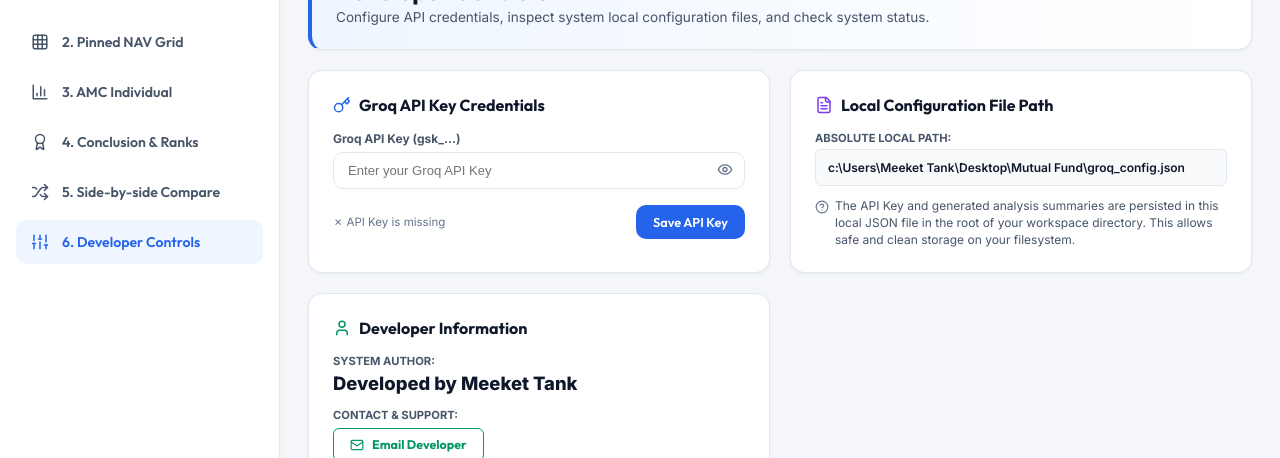
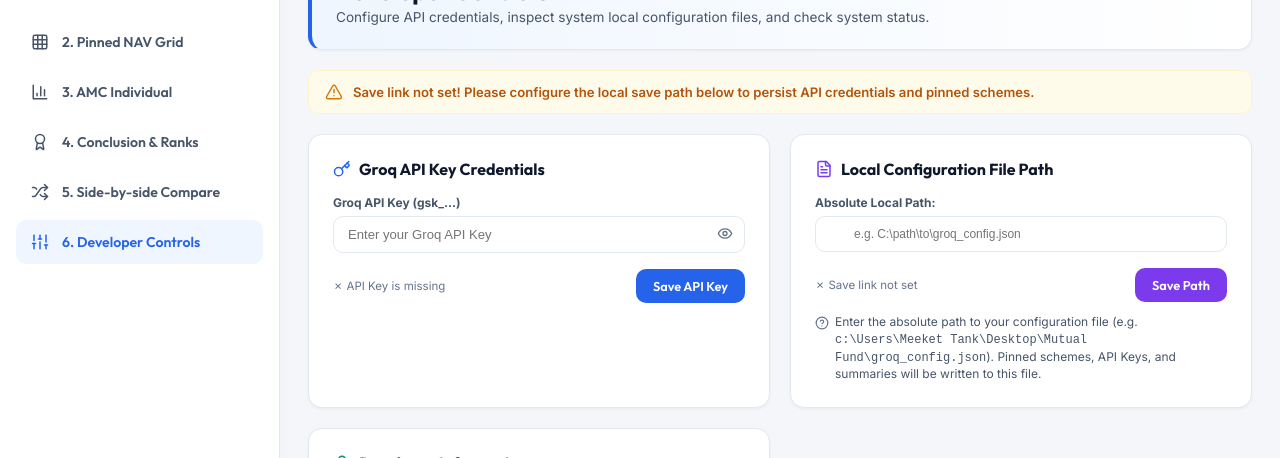
Before and after one commit to Meeketank/Mutual-Fund, a React (Vite) app: page / in a window 1280 px wide. Both pictures are taken after a click on the button "6. Developer Controls". Shown: the part 165-623 px from the top of the page. Built offline with nearby package versions, Linux system fonts and the light colour scheme; no server answers.

Commit message:
Configure local save path, implement chart interpolation, and clean up default schemes

```diff
--- a/src/App.tsx
+++ b/src/App.tsx
@@ -59,6 +59,9 @@
 
   const [apiKey, setApiKey] = useState<string>('');
   const [summary, setSummary] = useState<string>('');
+  const [savePath, setSavePath] = useState<string>(() => {
+    return localStorage.getItem('save_data_path') || '';
+  });
 
   // Comparison Page State elevated to survive tab switches but cleared on refresh
   const [compSelectedFunds, setCompSelectedFunds] = useState<PinnedFund[]>([]);
@@ -75,20 +78,52 @@
   });
 
   useEffect(() => {
-    fetchLocalConfig().then(cfg => {
+    fetchLocalConfig(savePath).then(cfg => {
       setApiKey(cfg.apiKey || '');
       setSummary(cfg.summary || '');
+      if (cfg.pinnedSchemes && cfg.pinnedSchemes.length > 0) {
+        setPinnedSchemeCodes(cfg.pinnedSchemes);
+      }
+      if (!savePath) {
+        setTimeout(() => {
+          showToast('Save link not set, set from developer controls.');
+        }, 1500);
+      }
     });
-  }, []);
+  }, [savePath]);
 
   const handleSaveApiKey = async (newKey: string) => {
     setApiKey(newKey);
-    await saveLocalConfig(newKey, summary);
+    const success = await saveLocalConfig(newKey, summary, pinnedSchemeCodes, savePath);
+    if (!success && !savePath) {
+      showToast('Save link not set, set from developer controls.');
+    }
   };
 
   const handleUpdateSummary = async (newSummary: string) => {
     setSummary(newSummary);
-    await saveLocalConfig(apiKey, newSummary);
+    const success = await saveLocalConfig(apiKey, newSummary, pinnedSchemeCodes, savePath);
+    if (!success && !savePath) {
+      showToast('Save link not set, set from developer controls.');
+    }
+  };
+
+  const handleSavePath = async (newPath: string) => {
+    localStorage.setItem('save_data_path', newPath);
+    setSavePath(newPath);
+    try {
+      const cfg = await fetchLocalConfig(newPath);
+      setApiKey(cfg.apiKey || '');
+      setSummary(cfg.summary || '');
+      if (cfg.pinnedSchemes && cfg.pinnedSchemes.length > 0) {
+        setPinnedSchemeCodes(cfg.pinnedSchemes);
+      } else {
+        await saveLocalConfig(apiKey, summary, pinnedSchemeCodes, newPath);
+      }
+      showToast('Save path updated and configuration synchronized.');
+    } catch (err) {
+      showToast('Save path updated. Error syncing configuration.');
+    }
   };
 
   // Search autocomplete in top bar
@@ -97,14 +132,18 @@
   const [isSearching, setIsSearching] = useState(false);
   const [showSearchModal, setShowSearchModal] = useState(false);
 
-  // Sync to localStorage
+  // Sync pinned schemes to storage
   useEffect(() => {
     try {
       localStorage.setItem(LOCAL_STORAGE_KEY, JSON.stringify(pinnedSchemeCodes));
     } catch (e) {
       console.error('Failed to write pinned codes to localStorage', e);
     }
-  }, [pinnedSchemeCodes]);
+
+    if (savePath) {
+      saveLocalConfig(apiKey, summary, pinnedSchemeCodes, savePath);
+    }
+  }, [pinnedSchemeCodes, savePath, apiKey, summary]);
 
   const showToast = (msg: string) => {
     setToastMessage(msg);
@@ -140,10 +179,18 @@
   const handleTogglePin = (schemeCode: number) => {
     if (pinnedSchemeCodes.includes(schemeCode)) {
       setPinnedSchemeCodes(prev => prev.filter(c => c !== schemeCode));
-      showToast('Removed from pinned list');
+      if (!savePath) {
+        showToast('Removed from pinned list. Save link not set, set from developer controls.');
+      } else {
+        showToast('Removed from pinned list.');
+      }
     } else {
       setPinnedSchemeCodes(prev => [...prev, schemeCode]);
-      showToast('Added to pinned list');
+      if (!savePath) {
+        showToast('Added to pinned list. Save link not set, set from developer controls.');
+      } else {
+        showToast('Added to pinned list.');
+      }
     }
   };
 
@@ -434,6 +481,8 @@
             <Page5DeveloperControls
               apiKey={apiKey}
               onSaveApiKey={handleSaveApiKey}
+              savePath={savePath}
+              onSavePath={handleSavePath}
             />
           )}
         </main>
--- a/src/components/Page1FundExplorer.tsx
+++ b/src/components/Page1FundExplorer.tsx
@@ -22,7 +22,7 @@
   CartesianGrid
 } from 'recharts';
 import { PinnedFund } from '../types/mf';
-import { getNavOnDate, formatDateDisplay } from '../services/amfiApi';
+import { getNavOnDate, formatDateDisplay, interpolateMissingData } from '../services/amfiApi';
 
 interface Page1Props {
   pinnedFunds: PinnedFund[];
@@ -100,9 +100,10 @@
       });
     });
 
-    return Array.from(dateMap.values()).sort(
+    const sortedData = Array.from(dateMap.values()).sort(
       (a, b) => a.parsedDate.getTime() - b.parsedDate.getTime()
     );
+    return interpolateMissingData(sortedData, pinnedFunds.map(f => f.schemeName));
   }, [pinnedFunds, timeframe, chartMode]);
 
   const topReturnFund = useMemo(() => {
--- a/src/components/Page5DeveloperControls.tsx
+++ b/src/components/Page5DeveloperControls.tsx
@@ -1,36 +1,74 @@
 import React, { useState, useEffect } from 'react';
-import { Sliders, Key, FileText, CheckCircle, HelpCircle, Eye, EyeOff, User, Mail } from 'lucide-react';
+import { Sliders, Key, FileText, CheckCircle, HelpCircle, Eye, EyeOff, User, Mail, AlertTriangle } from 'lucide-react';
 
 interface Page5Props {
   apiKey: string;
   onSaveApiKey: (newKey: string) => Promise<void>;
+  savePath: string;
+  onSavePath: (newPath: string) => Promise<void>;
 }
 
 export const Page5DeveloperControls: React.FC<Page5Props> = ({
   apiKey,
-  onSaveApiKey
+  onSaveApiKey,
+  savePath,
+  onSavePath
 }) => {
   const [keyInput, setKeyInput] = useState(apiKey);
   const [showKey, setShowKey] = useState(false);
   const [isSaving, setIsSaving] = useState(false);
   const [saveSuccess, setSaveSuccess] = useState(false);
+  const [keyError, setKeyError] = useState<string | null>(null);
+
+  const [pathInput, setPathInput] = useState(savePath);
+  const [isSavingPath, setIsSavingPath] = useState(false);
+  const [pathSaveSuccess, setPathSaveSuccess] = useState(false);
+  const [pathError, setPathError] = useState<string | null>(null);
 
   // Sync state if prop changes
   useEffect(() => {
     setKeyInput(apiKey);
   }, [apiKey]);
 
+  useEffect(() => {
+    setPathInput(savePath);
+  }, [savePath]);
+
   const handleSubmit = async (e: React.FormEvent) => {
     e.preventDefault();
+    if (!savePath) {
+      setKeyError('Save link not set, set from developer controls.');
+      return;
+    }
+    setKeyError(null);
     setIsSaving(true);
     try {
       await onSaveApiKey(keyInput);
       setSaveSuccess(true);
       setTimeout(() => setSaveSuccess(false), 3000);
-    } catch (err) {
-      console.error(err);
+    } catch (err: any) {
+      setKeyError(err.message || 'Failed to save key');
     } finally {
       setIsSaving(false);
+    }
+  };
+
+  const handlePathSubmit = async (e: React.FormEvent) => {
+    e.preventDefault();
+    if (!pathInput.trim()) {
+      setPathError('Path cannot be empty');
+      return;
+    }
+    setPathError(null);
+    setIsSavingPath(true);
+    try {
+      await onSavePath(pathInput.trim());
+      setPathSaveSuccess(true);
+      setTimeout(() => setPathSaveSuccess(false), 3000);
+    } catch (err: any) {
+      setPathError(err.message || 'Failed to save path');
+    } finally {
+      setIsSavingPath(false);
     }
   };
 
@@ -47,6 +85,24 @@
           Configure API credentials, inspect system local configuration files, and check system status.
         </p>
       </div>
+
+      {!savePath && (
+        <div style={{
+          display: 'flex',
+          alignItems: 'center',
+          gap: '10px',
+          padding: '12px 16px',
+          backgroundColor: '#fffbeb',
+          border: '1px solid #fef3c7',
+          borderRadius: 'var(--radius-md)',
+          color: '#b45309',
+          fontSize: '0.82rem',
+          fontWeight: 600
+        }}>
+          <AlertTriangle size={18} style={{ color: '#d97706', flexShrink: 0 }} />
+          <span>Save link not set! Please configure the local save path below to persist API credentials and pinned schemes.</span>
+        </div>
+      )}
 
       <div className="panel-grid-3" style={{ gridTemplateColumns: 'repeat(auto-fit, minmax(360px, 1fr))' }}>
         {/* API Credentials Card */}
@@ -89,6 +145,12 @@
               </div>
             </div>
 
+            {keyError && (
+              <div style={{ color: '#ef4444', fontSize: '0.72rem', fontWeight: 600 }}>
+                ⚠️ {keyError}
+              </div>
+            )}
+
             <div style={{ display: 'flex', alignItems: 'center', justifySelf: 'stretch', justifyContent: 'space-between', gap: '12px', marginTop: '4px' }}>
               <span style={{ fontSize: '0.72rem', color: 'var(--text-muted)' }}>
                 {apiKey ? '✓ API Key is configured' : '✗ API Key is missing'}
@@ -106,7 +168,7 @@
 
           {saveSuccess && (
             <div style={{ marginTop: '12px', display: 'flex', alignItems: 'center', gap: '6px', color: 'var(--color-success)', fontSize: '0.75rem', fontWeight: 600 }}>
-              <CheckCircle size={14} /> Key saved successfully to groq_config.json!
+              <CheckCircle size={14} /> Key saved successfully!
             </div>
           )}
         </div>
@@ -118,36 +180,54 @@
             <span>Local Configuration File Path</span>
           </h3>
 
-          <div style={{ display: 'flex', flexDirection: 'column', gap: '12px' }}>
+          <form onSubmit={handlePathSubmit} style={{ display: 'flex', flexDirection: 'column', gap: '12px' }}>
             <div>
-              <span style={{ display: 'block', fontSize: '0.7rem', fontWeight: 700, color: 'var(--text-secondary)', textTransform: 'uppercase', marginBottom: '4px' }}>
+              <label style={{ display: 'block', fontSize: '0.75rem', fontWeight: 700, color: 'var(--text-secondary)', marginBottom: '6px' }}>
                 Absolute Local Path:
-              </span>
-              <div
-                className="font-mono"
-                style={{
-                  fontSize: '0.75rem',
-                  backgroundColor: '#f8fafc',
-                  border: '1px solid var(--border-light)',
-                  padding: '10px 12px',
-                  borderRadius: 'var(--radius-sm)',
-                  wordBreak: 'break-all',
-                  userSelect: 'all',
-                  color: 'var(--text-primary)',
-                  fontWeight: 600
-                }}
-              >
-                c:\Users\Meeket Tank\Desktop\Mutual Fund\groq_config.json
-              </div>
+              </label>
+              <input
+                type="text"
+                value={pathInput}
+                onChange={e => setPathInput(e.target.value)}
+                className="search-input-field font-mono"
+                placeholder="e.g. C:\path\to\groq_config.json"
+                style={{ background: '#ffffff', fontSize: '0.75rem' }}
+              />
             </div>
 
-            <div style={{ fontSize: '0.75rem', color: 'var(--text-secondary)', lineHeight: '1.4' }}>
-              <div style={{ display: 'flex', gap: '6px', alignItems: 'start' }}>
-                <HelpCircle size={14} style={{ color: 'var(--text-muted)', flexShrink: 0, marginTop: '2px' }} />
-                <span>
-                  The API Key and generated analysis summaries are persisted in this local JSON file in the root of your workspace directory. This allows safe and clean storage on your filesystem.
-                </span>
+            {pathError && (
+              <div style={{ color: '#ef4444', fontSize: '0.72rem', fontWeight: 600 }}>
+                ⚠️ {pathError}
               </div>
+            )}
+
+            <div style={{ display: 'flex', alignItems: 'center', justifySelf: 'stretch', justifyContent: 'space-between', gap: '12px', marginTop: '4px' }}>
+              <span style={{ fontSize: '0.72rem', color: 'var(--text-muted)' }}>
+                {savePath ? '✓ Path is set' : '✗ Save link not set'}
+              </span>
+              <button
+                type="submit"
+                disabled={isSavingPath}
+                className="btn btn-primary"
+                style={{ padding: '8px 16px', fontSize: '0.8rem', backgroundColor: 'var(--color-purple)' }}
+              >
+                {isSavingPath ? 'Saving...' : 'Save Path'}
+              </button>
+            </div>
+          </form>
+
+          {pathSaveSuccess && (
+            <div style={{ marginTop: '12px', display: 'flex', alignItems: 'center', gap: '6px', color: 'var(--color-success)', fontSize: '0.75rem', fontWeight: 600 }}>
+              <CheckCircle size={14} /> Path saved and configuration loaded!
+            </div>
+          )}
+
+          <div style={{ fontSize: '0.75rem', color: 'var(--text-secondary)', lineHeight: '1.4', marginTop: '12px' }}>
+            <div style={{ display: 'flex', gap: '6px', alignItems: 'start' }}>
+              <HelpCircle size={14} style={{ color: 'var(--text-muted)', flexShrink: 0, marginTop: '2px' }} />
+              <span>
+                Enter the absolute path to your configuration file (e.g. <code>c:\Users\Meeket Tank\Desktop\Mutual Fund\groq_config.json</code>). Pinned schemes, API Keys, and summaries will be written to this file.
+              </span>
             </div>
           </div>
         </div>
--- a/vite.config.ts
+++ b/vite.config.ts
@@ -11,15 +11,21 @@
       name: 'config-middleware',
       configureServer(server) {
         server.middlewares.use((req, res, next) => {
-          if (req.url === '/api/config') {
-            const configPath = path.resolve(__dirname, 'groq_config.json');
+          const urlObj = new URL(req.url || '', 'http://localhost');
+          if (urlObj.pathname === '/api/config') {
+            const customPath = urlObj.searchParams.get('path');
+            const configPath = customPath ? path.resolve(customPath) : path.resolve(__dirname, 'groq_config.json');
 
             if (req.method === 'GET') {
               res.setHeader('Content-Type', 'application/json');
               if (fs.existsSync(configPath)) {
-                res.end(fs.readFileSync(configPath, 'utf-8'));
+                try {
+                  res.end(fs.readFileSync(configPath, 'utf-8'));
+                } catch (e) {
+                  res.end(JSON.stringify({ apiKey: '', summary: '', pinnedSchemes: [] }));
+                }
               } else {
-                res.end(JSON.stringify({ apiKey: '', summary: '' }));
+                res.end(JSON.stringify({ apiKey: '', summary: '', pinnedSchemes: [] }));
               }
               return;
             }
@@ -32,7 +38,17 @@
               req.on('end', () => {
                 try {
                   const data = JSON.parse(body);
-                  fs.writeFileSync(configPath, JSON.stringify(data, null, 2), 'utf-8');
+                  const targetPath = data.path ? path.resolve(data.path) : configPath;
+
+                  // Strip path from output json so it doesn't self-reference
+                  const { path: _, ...configToSave } = data;
+
+                  const dir = path.dirname(targetPath);
+                  if (!fs.existsSync(dir)) {
+                    fs.mkdirSync(dir, { recursive: true });
+                  }
+
+                  fs.writeFileSync(targetPath, JSON.stringify(configToSave, null, 2), 'utf-8');
                   res.setHeader('Content-Type', 'application/json');
                   res.end(JSON.stringify({ success: true }));
                 } catch (e) {
```
Also changed, not shown: public/data/mutual_fund_metrics.json (+1 -8 lines), src/components/Page5Comparison.tsx (+4 -12 lines), src/services/amfiApi.ts (+55 -1 lines), src/services/groqApi.ts (+37 -7 lines).
